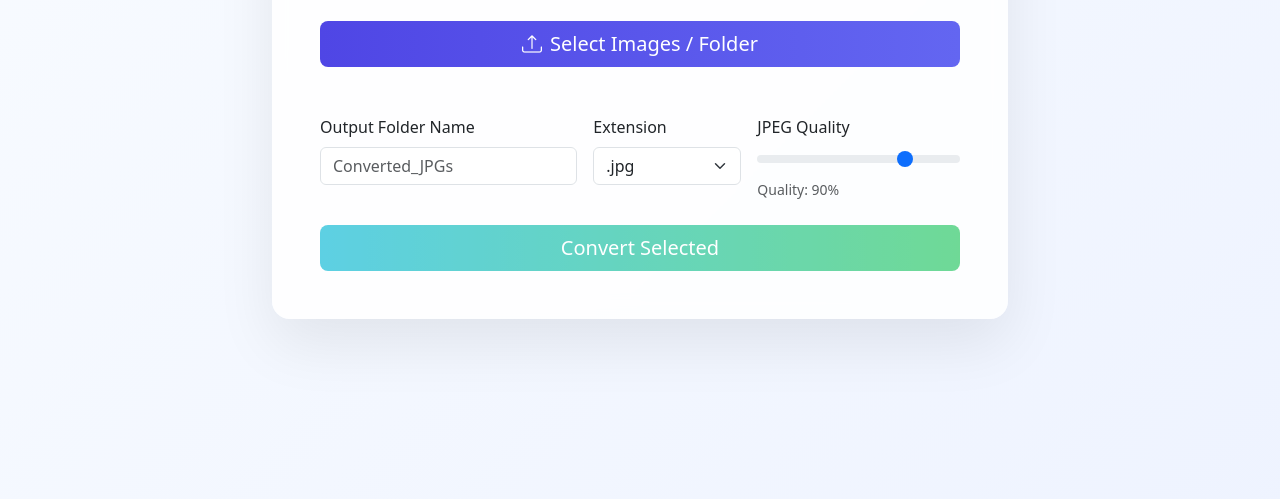
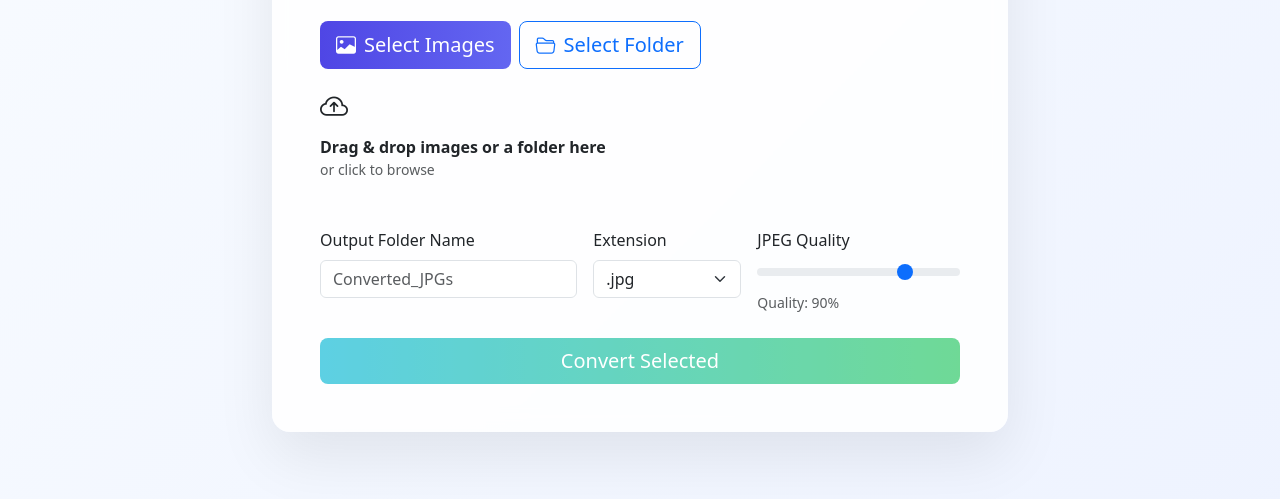
Before and after one commit to khushalsehrawat/heiccc, a plain HTML site: page index.html in a window 1280 px wide. Shown: the part 235-734 px from the top of the page. Drawn offline with nearby package versions, Linux system fonts and the light colour scheme.

Commit message:
Update index.html

```diff
--- a/index.html
+++ b/index.html
@@ -37,10 +37,26 @@
         </p>
 
         <!-- Upload -->
-        <input type="file" id="fileInput" multiple webkitdirectory hidden accept="image/*,.heic,.heif">
-        <button id="btnUpload" class="btn btn-primary btn-lg mb-3">
-          <i class="bi bi-upload me-2"></i>Select Images / Folder
-        </button>
+        <input type="file" id="fileInput" multiple hidden accept="image/*,.heic,.heif">
+        <input type="file" id="folderInput" multiple webkitdirectory hidden accept="image/*,.heic,.heif">
+
+        <div class="d-flex flex-wrap gap-2 mb-3">
+          <button id="btnUpload" class="btn btn-primary btn-lg">
+            <i class="bi bi-image me-2"></i>Select Images
+          </button>
+          <button id="btnUploadFolder" class="btn btn-outline-primary btn-lg">
+            <i class="bi bi-folder2-open me-2"></i>Select Folder
+          </button>
+        </div>
+
+        <!-- Drag & Drop -->
+        <div id="dropZone" class="drop-zone mb-3" role="button" tabindex="0" aria-label="Drop images or folders here">
+          <div class="drop-zone-inner">
+            <i class="bi bi-cloud-arrow-up fs-3"></i>
+            <div class="mt-2 fw-semibold">Drag & drop images or a folder here</div>
+            <div class="text-muted small">or click to browse</div>
+          </div>
+        </div>
 
         <!-- Folder Info -->
         <div id="folderInfo" class="alert alert-light d-none"></div>
```
